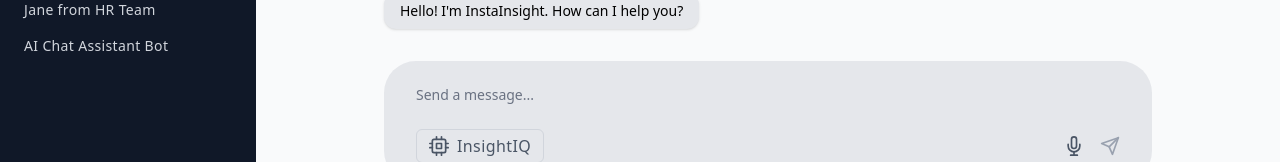
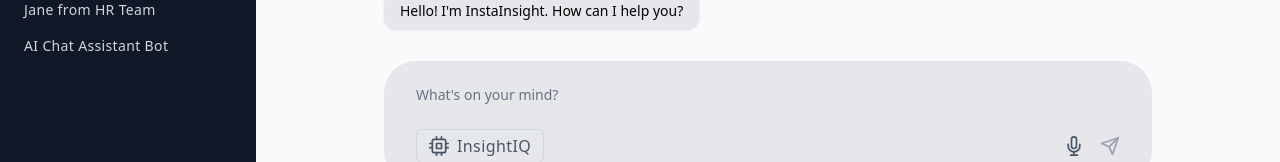
Before and after one commit to dipkorimon/InstaInsight, a Next.js app in the folder client/: page / in a window 1280 px wide. Shown: the part 296-458 px from the top of the page. Built offline with nearby package versions, Linux system fonts and the light colour scheme.

Commit message:
>> APP MOD<Components>: - Set max height of textarea in ChatBox; - Automatically increase size to max height;

```diff
--- a/client/components/ChatBox.js
+++ b/client/components/ChatBox.js
@@ -44,6 +44,11 @@ export default function ChatBox() {
         }
     };
 
+    function autoResize(textarea) {
+        textarea.style.height = "auto";
+        textarea.style.height = `${Math.min(textarea.scrollHeight, 300)}px`;
+    }
+
     return (
         <div className="flex flex-col h-full w-200">
             <div className="flex-1 overflow-y-auto p-4 space-y-4 scroll-hidden">
@@ -75,18 +80,18 @@ export default function ChatBox() {
                 <div ref={messagesEndRef}/>
             </div>
 
-
-
-
             <div className="px-4 py-3 w-200 sticky bottom-0 bg-gray-200 rounded-4xl max-w-3xl mx-auto">
                 <div className="flex flex-col gap-1">
                     {/* Textarea with transparent bg */}
                     <textarea
                         rows={1}
-                        className="w-full rounded-t-xl px-4 py-3 text-sm bg-transparent font-bold-medium focus:outline-none resize-none placeholder-gray-500 shadow-none max-h-40 overflow-y-auto scrollbar-hide"
-                        placeholder="Send a message..."
+                        className="w-full rounded-t-xl px-4 py-3 text-sm bg-transparent font-bold-medium focus:outline-none resize-none placeholder-gray-500 shadow-none max-h-300 overflow-y-auto scrollbar-hide"
+                        placeholder="What's on your mind?"
                         value={input}
-                        onChange={(e) => setInput(e.target.value)}
+                        onChange={(e) => {
+                            setInput(e.target.value);
+                            autoResize(e.target);
+                        }}
                         onKeyDown={handleKeyDown}
                     />
 
@@ -127,9 +132,6 @@ export default function ChatBox() {
                 </div>
             </div>
 
-
-
-
         </div>
     );
 }
```
